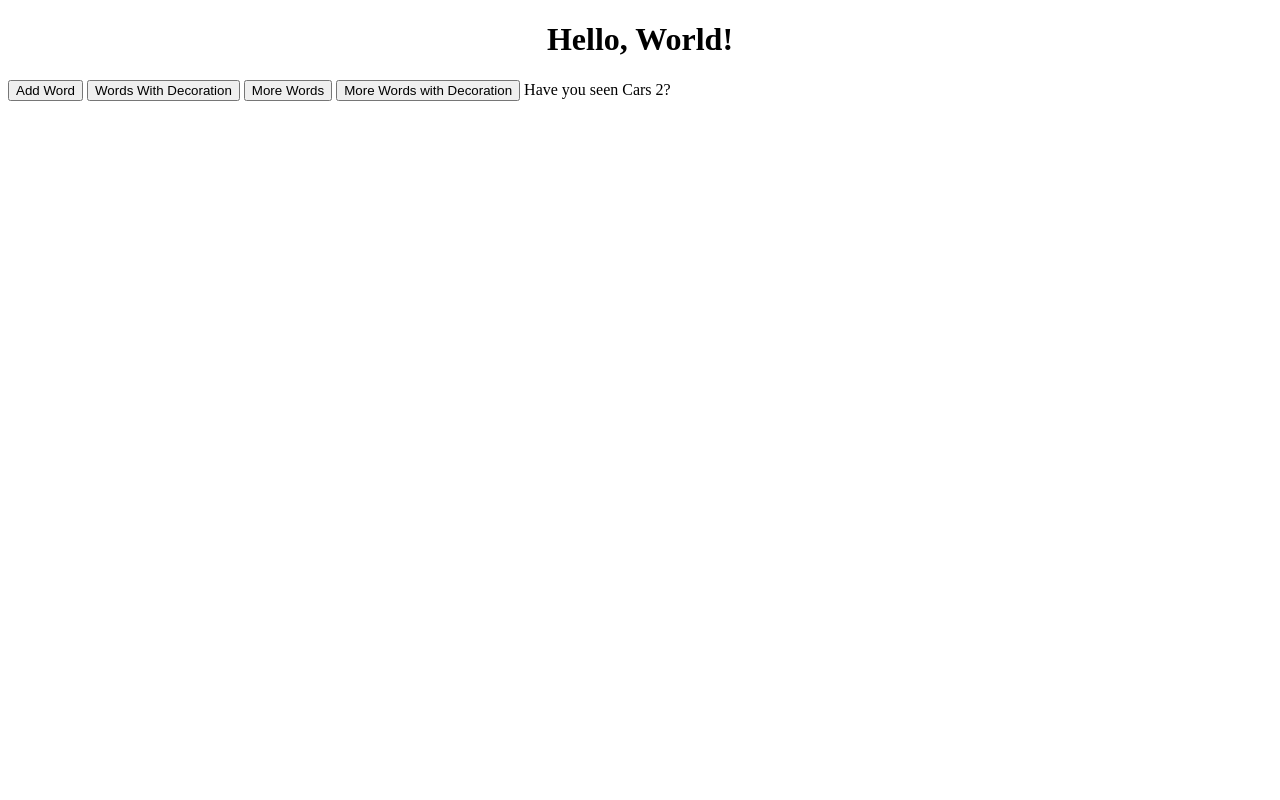
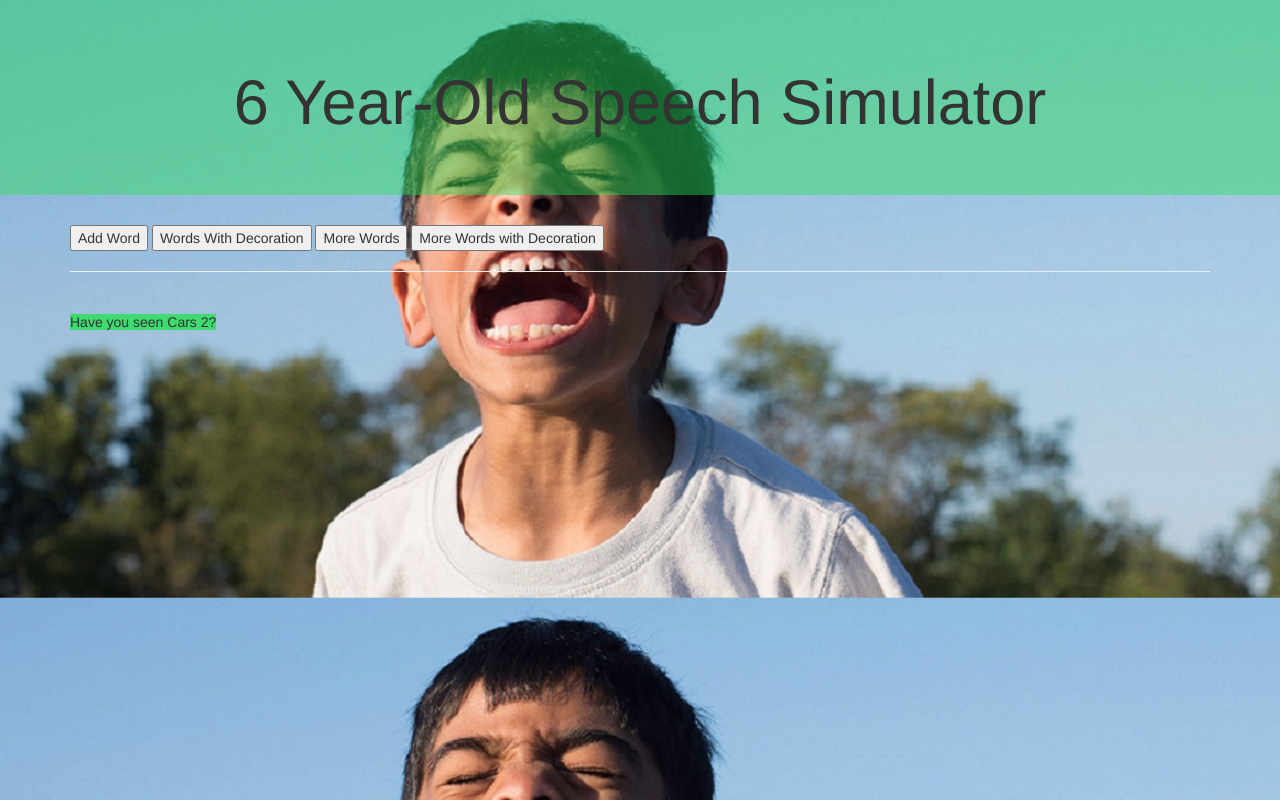
Before and after one commit to rmskaff/6-Year-Old-Phrase-Simulator, a plain HTML site: page index.html in a window 1280 px wide. Both pictures are taken after a click on the button "More Words". Drawn offline with nearby package versions, Linux system fonts and the light colour scheme.

Commit message:
styling changes

```diff
--- a/index.html
+++ b/index.html
@@ -4,9 +4,14 @@
     <meta charset="utf-8">
     <title>Toddler Talk</title>
     <link rel="stylesheet" type="text/css" href="styles.css"/>
+    <link href="https://maxcdn.bootstrapcdn.com/bootstrap/3.3.7/css/bootstrap.min.css" rel="stylesheet"  integrity="sha384-BVYiiSIFeK1dGmJRAkycuHAHRg32OmUcww7on3RYdg4Va+PmSTsz/K68vbdEjh4u"  crossorigin="anonymous">
+    <meta name="viewport" content="width=device-width, initial-scale=1">
   </head>
-  <h1> Hello, World! </h1>
+  <div class="jumbotron">
+  <h1> 6 Year-Old Speech Simulator</h1></div>
     <body ng-app="wordsApp" ng-controller="wordController">
+    <div class="container">
+
     <button type="button" ng-click="addWord()">Add Word</button>
 
     <button type="button" ng-click="addClass()">Words With Decoration</button>
@@ -15,10 +20,16 @@
 
       <button type="button" ng-click="prettyPhrase()">More Words with Decoration</button>
 
-
+<br/>
+<hr/>
+<br/>
+<span class="bknd"
     <span ng-class="word.clss" ng-repeat="word in words track by $index">
           {{word.name}}
     </span>
+  </span>
+
+</div>
 
 <script src="lib/angular.min.js"></script>
 <script src="lib/angular-route.min.js"></script>
--- a/script.js
+++ b/script.js
@@ -5,13 +5,13 @@
 
 $scope.words=[];
 
-var wordbank=['no', 'gimme', 'snacks', 'candy', 'more'];
+var wordbank=['no', 'gimme', 'snacks', 'candy', 'more', 'MINE!'];
 
 var classbank = [
-  'bold', "italic", 'green'
+  'bold', 'italic', 'green'
 ];
 
-var phraseBank = ['Have you seen Cars 2?', 'Zombies rule ninjas drule', "Give me more cookies!", "Whatever!"];
+var phraseBank = ['Have you seen Cars 2?', 'Zombies rule ninjas drule', "Give me more cookies!", "Whatever!", "YOU'RE NOT THE BOSS OF ME!", "I want it now.", "Are we there yet?"];
 
 $scope.addWord=function() {
 var utterance = wordbank[Math.floor(Math.random()*wordbank.length)];
--- a/styles.css
+++ b/styles.css
@@ -1,5 +1,16 @@
 h1{
   text-align: center;
+}
+body{
+  background-image:url(images/screaming.jpeg);
+  background-size: cover;
+}
+.jumbotron{
+    background-color: rgba(39, 225, 86, 0.44) !important;
+      /*opacity:0.5;*/
+  }
+.bknd{
+  background-color: rgba(39, 225, 86, 0.8);
 }
 
 .bold {
@@ -17,4 +28,5 @@ h1{
   color:green;
   font-stretch: ultra-expanded;
   font-size: 40px;
+
 }
```
Also changed, not shown: images/calvin.jpg (added), images/screaming.jpeg (added), images/screamingchild.png (added), images/screamingchild2.png (added), images/swing.jpeg (added).
